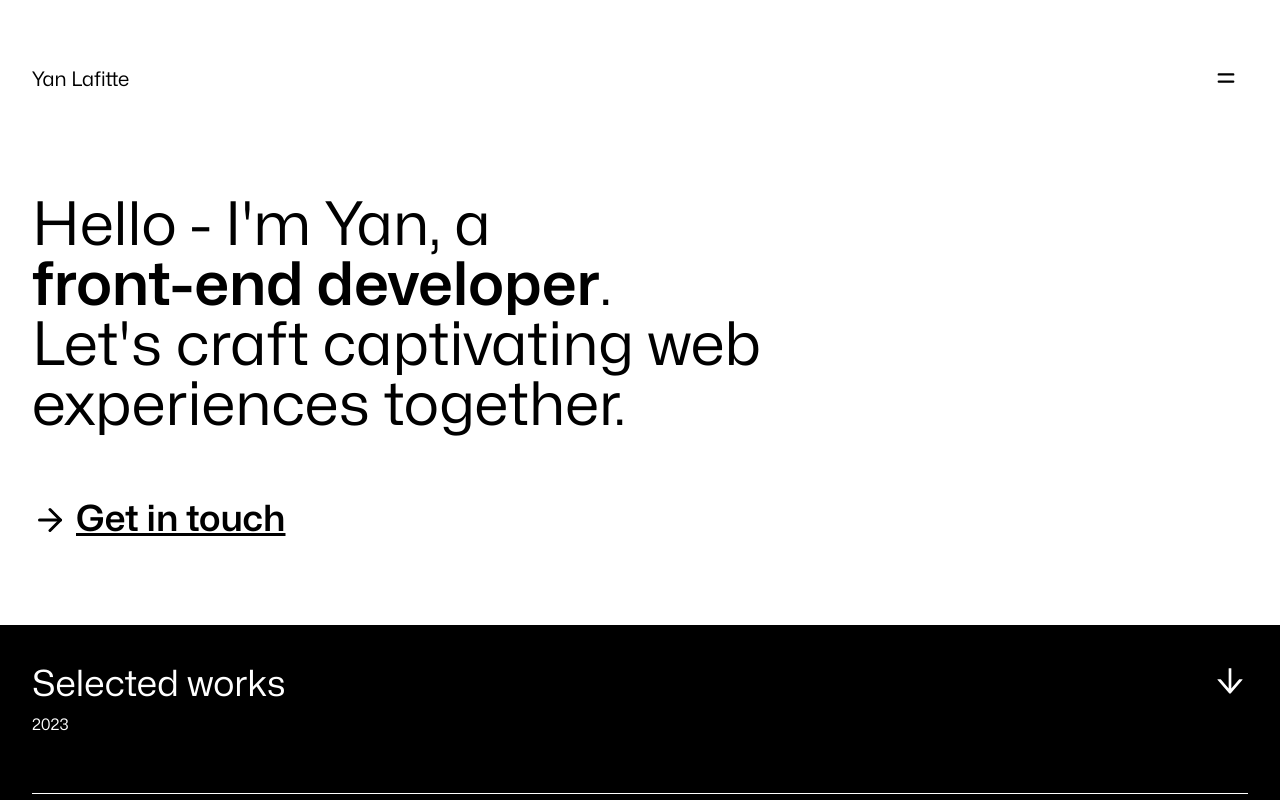
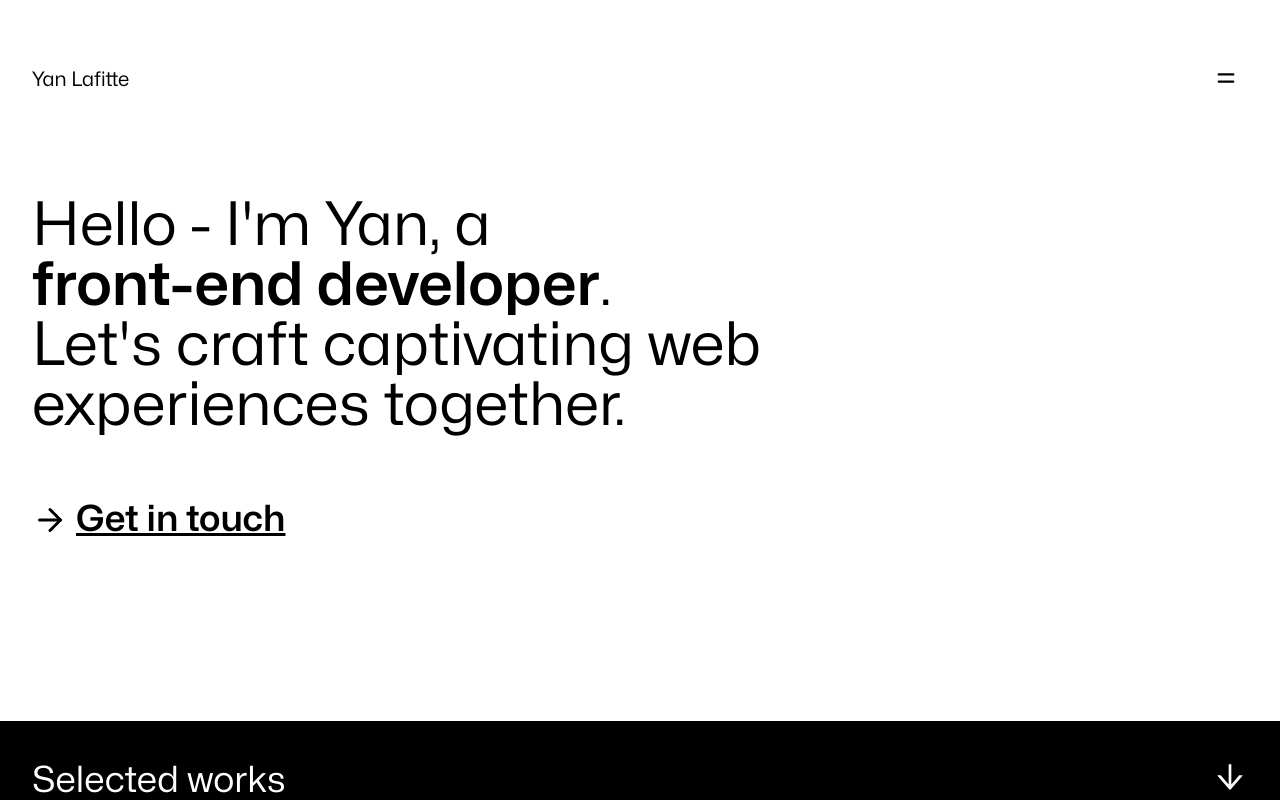
Before and after one commit to YanLAFITTE/pfyl, a Next.js app: page / in a window 1280 px wide. Shown: the top 800 px of the page. Built offline with nearby package versions, Linux system fonts and the light colour scheme.

Commit message:
section work

```diff
--- a/app/about/page.tsx
+++ b/app/about/page.tsx
@@ -5,30 +5,31 @@ import Link from 'next/link';
 
 const AboutPage = () => {
    return (
-      <Container>
-         <FadeIn>
+      <FadeIn>
+         <Container>
             <div className='flex flex-col gap-4 mb-12'>
                <p>
                   Hi, my name is Yan. With 2 years of hands-on experience in web
                   development, I am well-versed in a wide range of programming
                   languages, including HTML5, CSS3, and JavaScript. My expertise
-                  extends to popular frameworks like React and Next.js, as well as
-                  proficiency in back-end development with technologies like
-                  Node.js and Express. I am not only a technical wizard but also a
-                  collaborative team player, ready to tackle complex challenges and
-                  deliver innovative solutions. My commitment to continuous
-                  learning ensures me to stay at the forefront of industry trends,
-                  making me an invaluable asset to any web development project.
+                  extends to popular frameworks like React and Next.js, as well
+                  as proficiency in back-end development with technologies like
+                  Node.js and Express. I am not only a technical wizard but also
+                  a collaborative team player, ready to tackle complex
+                  challenges and deliver innovative solutions. My commitment to
+                  continuous learning ensures me to stay at the forefront of
+                  industry trends, making me an invaluable asset to any web
+                  development project.
                </p>
                <Link
                   href='../../public/yanlafitte_cv.pdf'
                   className='text-xl underline'
                >
-                  <span >Download my resume</span>
+                  <span>Download my resume</span>
                </Link>
             </div>
-         </FadeIn>
-      </Container>
+         </Container>
+      </FadeIn>
    );
 };
 
--- a/app/components/RootLayout.tsx
+++ b/app/components/RootLayout.tsx
@@ -103,32 +103,32 @@ const RootLayoutInner: React.FC<RootLayoutInnerProps> = ({ children }) => {
                      }}
                   >
                      <li className='border-t-[1px] border-stone-200 py-6 group flex  font-bold'>
-                        <div className='text-large group-hover:tracking-[30px] lg:group-hover:tracking-[50px]  duration-300 ease-in-out uppercase  '>
+                        <div className='text-large group-hover:pl-10  duration-300 ease-in-out uppercase  '>
                            Home
                         </div>
                      </li>
                   </Link>
                   <Link href='/about' onClick={() => setExpanded(false)}>
                      <li className='border-t-[1px]  border-stone-200 py-6 group flex font-bold'>
-                        <div className='text-large  group-hover:tracking-[30px] lg:group-hover:tracking-[50px]  duration-300 ease-in-out uppercase  '>
+                        <div className='text-large  group-hover:pl-10  duration-300 ease-in-out uppercase  '>
                            About
                         </div>
                      </li>
                   </Link>
-                  <button
-                     type='button'
+                  <Link
+                     href={'/#contact'}
+                     scroll
                      onClick={() => {
                         setExpanded(false);
-                        router.push('/#contact', { scroll: true });
                      }}
                      className='w-full'
                   >
                      <li className='border-t-[1px]  border-stone-200 py-6 group flex  font-bold'>
-                        <div className='text-large group-hover:tracking-[30px] lg:group-hover:tracking-[50px]   duration-300 ease-in-out uppercase  '>
+                        <div className='text-large group-hover:pl-10   duration-300 ease-in-out uppercase  '>
                            Contact
                         </div>
                      </li>
-                  </button>
+                  </Link>
                </ul>
             </Container>
          </motion.div>
--- a/app/components/SectionWork.tsx
+++ b/app/components/SectionWork.tsx
@@ -19,25 +19,16 @@ const SectionWork = () => {
    };
 
    return (
-      <FadeIn>
       <div className='  bg-black text-white' id='work'>
          <Container>
             <div className='flex w-full justify-between items-center pb-14'>
                <div className='pt-10'>
-                     <h3 className='text-2xl lg:text-4xl mb-2'>
-                        Selected works
-                     </h3>
+                  <h3 className='text-2xl lg:text-4xl mb-2'>Selected works</h3>
                   <p>2023</p>
                </div>
-                  <button
-                     type='button'
-                     onClick={() => {
-                        router.push('/#work');
-                     }}
-                     className='text-2xl lg:text-4xl'
-                  >
+               <Link href={'/#work'} scroll className='text-2xl lg:text-4xl'>
                   <AiOutlineArrowDown />
-                  </button>
+               </Link>
             </div>
             <FadeInStagger>
                <ul className='flex flex-col gap-10 '>
@@ -55,33 +46,22 @@ const SectionWork = () => {
                               : 'hidden'
                         )}
                      >
-                           <Image
-                              src={agence}
-                              alt=''
-                              className=' grayscale-100'
-                           />
+                        <Image src={agence} alt='' className=' grayscale-100' />
                      </div>
                   </FadeIn>
                   <FadeIn>
-                        <li className='pt-10 border-t border-white '>
-                           Project2
-                        </li>
+                     <li className='pt-10 border-t border-white '>Project2</li>
                   </FadeIn>
                   <FadeIn>
-                        <li className='pt-10 border-t border-white'>
-                           Project3
-                        </li>
+                     <li className='pt-10 border-t border-white'>Project3</li>
                   </FadeIn>
                   <FadeIn>
-                        <li className='py-10 border-t border-white'>
-                           Project4
-                        </li>
+                     <li className='py-10 border-t border-white'>Project4</li>
                   </FadeIn>
                </ul>
             </FadeInStagger>
          </Container>
       </div>
-      </FadeIn>
    );
 };
 
--- a/app/page.tsx
+++ b/app/page.tsx
@@ -9,7 +9,7 @@ export default function Home() {
       <>
          <Container>
             <FadeIn>
-               <div className='mb-20'>
+               <div className='mb-28 lg:mb-44'>
                   <h1 className='text-3xl font-display sm:text-5xl lg:text-6xl [text-wrap:balance] lg:max-w-4xl'>
                      Hello - I&apos;m Yan, a{' '}
                      <strong className='font-semibold '>
@@ -24,7 +24,7 @@ export default function Home() {
                      href='#contact'
                      className='underline inline-flex items-center text-xl sm:text-3xl  lg:text-4xl font-display font-semibold mt-8 lg:mt-16 group'
                   >
-                     <FiArrowRight className='mr-2 group-hover:mr-4 duration-300 ease-in-out' />
+                     <FiArrowRight className='mr-2 group-hover:mr-10 duration-300 ease-in-out' />
                      Get in touch
                   </Link>
                </div>
```
Lines whose indentation alone changed are shown as unchanged.
